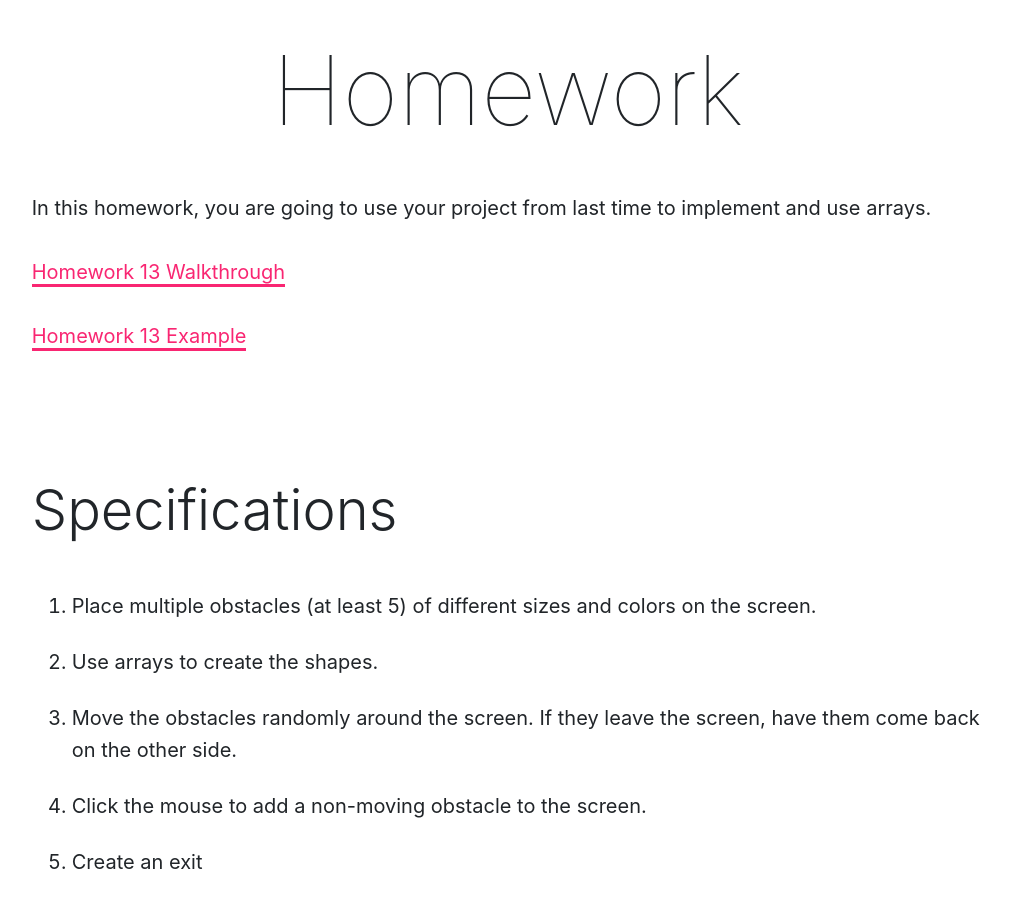
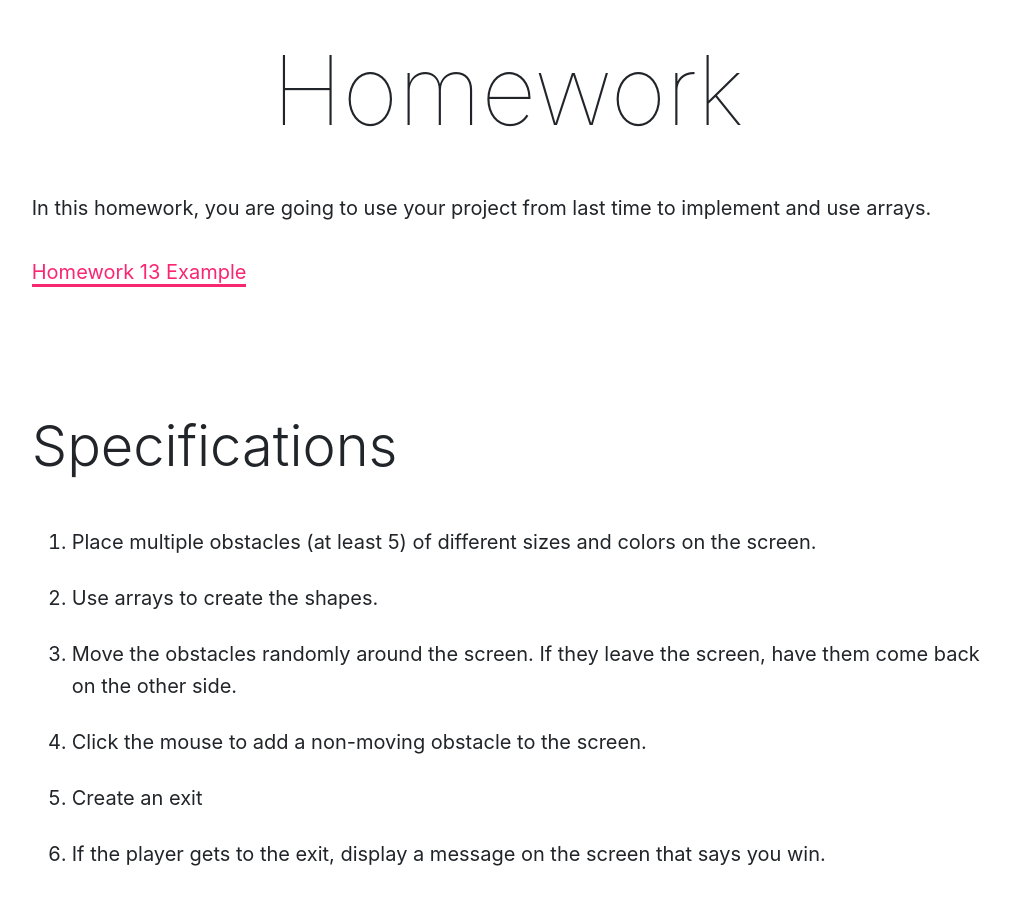
Before and after one commit to Montana-Media-Arts/120_CreativeCoding1-Spring2021, a Jekyll site: the page built from modules/week-13/_posts/2015-01-01-homework.md, in a window 1280 px wide and 900 px high, scrolled down 389 px. Shown: the whole window, without its empty margins (132-1143 px from the left). Built offline with Jekyll 4.4.1, drawn with Linux system fonts in a browser that asks for light colours; nearby versions of some CDN libraries; part of the change alters nothing that is shown.

Commit message:
updated links

```diff
--- a/modules/week-13/_posts/2015-01-01-homework.md
+++ b/modules/week-13/_posts/2015-01-01-homework.md
@@ -8,9 +8,9 @@ jotted: false
 
 In this homework, you are going to use your project from last time to implement and use arrays.
 
-<a href="//youtu.be/0ChP01lq20M" data-lity>Homework 13 Walkthrough</a>
+<!--<a href="//youtu.be/0ChP01lq20M" data-lity>Homework 13 Walkthrough</a>-->
 
-<a href="https://github.com/Montana-Media-Arts/120_CreativeCoding1-Fall2020-Samples/tree/master/Homework-13-Example" target="_new">Homework 13 Example</a>
+<a href="https://github.com/Montana-Media-Arts/120_CreativeCoding1-Spring2021-Samples/tree/main/Homework%2013" target="_new">Homework 13 Example</a>
 
 ## Specifications
 
```
